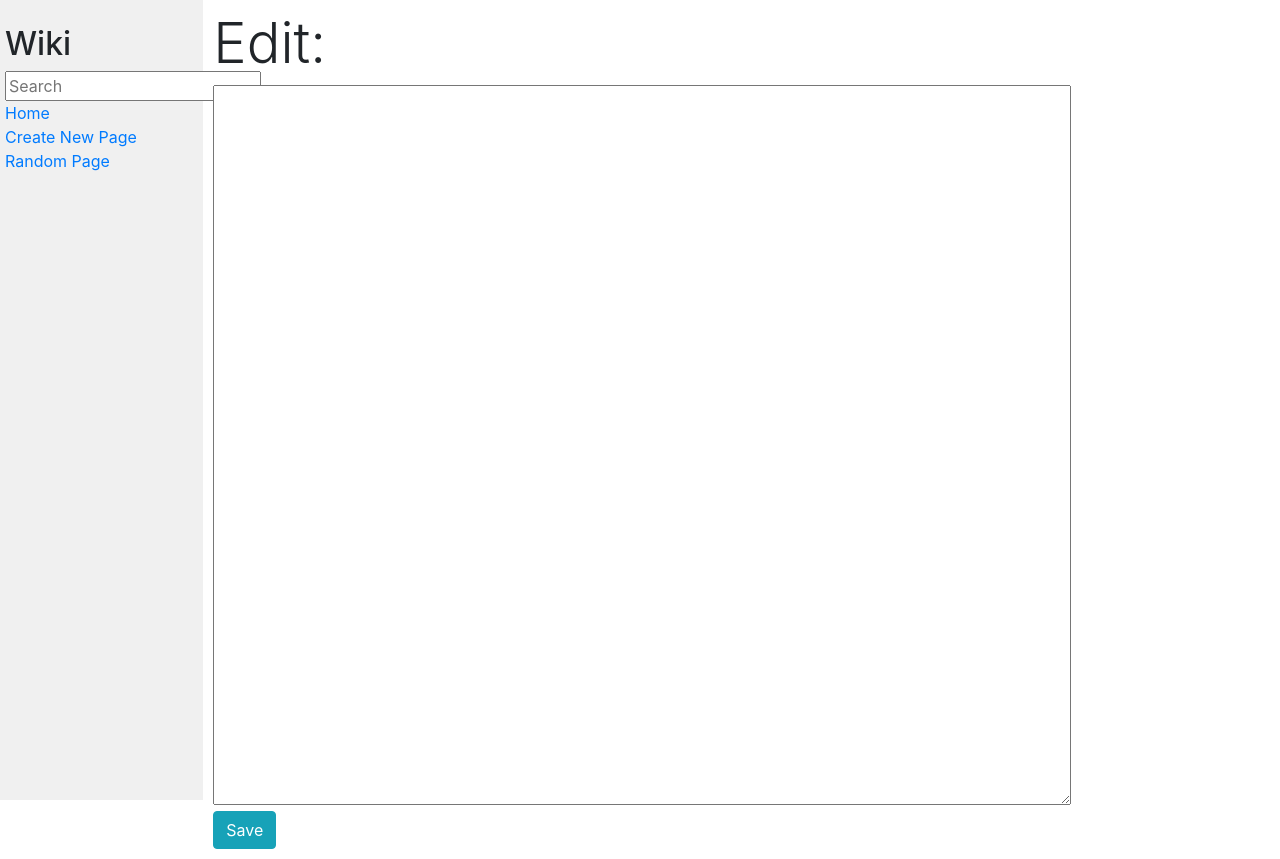
After one commit to bellfrank/wiki, a Django app: template encyclopedia/templates/encyclopedia/edit.html in a window 1280 px wide. The commit adds this page. Run offline with Django 3.2, Linux system fonts and the light colour scheme; the template is opened without the code that fills it: values that come from a table or form of the project are taken from there, others are empty; some libraries are stand-ins or nearby versions.

Commit message:
most update

```diff
--- /dev/null
+++ b/encyclopedia/templates/encyclopedia/edit.html
@@ -0,0 +1,15 @@
+{% extends "encyclopedia/layout.html" %}
+
+{% block title %}
+    Edit
+{% endblock %}
+
+{% block body %}
+    <form method="post" >
+        {% csrf_token %}
+        <h2 class="display-4">Edit:</h2>
+            {{edit}}
+        <br>
+        <input class="save btn btn-info" type="submit" value="Save"/>
+    </form>
+{% endblock %}
--- a/encyclopedia/templates/encyclopedia/webpages.html
+++ b/encyclopedia/templates/encyclopedia/webpages.html
@@ -7,7 +7,7 @@
 {% block body %}
 <div class="entry">
     {{ title | safe }}
-    <a class="edit" href=/edit/{{title}}>Edit Page</a>
+    <a class="edit" href ="{% url 'edit' %}" > Edit Page</a>
 </div>
 
 {% endblock %}
--- a/encyclopedia/urls.py
+++ b/encyclopedia/urls.py
@@ -5,5 +5,6 @@ from . import views
 urlpatterns = [
     path("", views.index, name="index"),
     path("create", views.create, name="create"),
-    path("<str:title>", views.webpages, name="webpages")
+    path("edit", views.edit, name="edit"),
+    path("<str:title>", views.webpages, name="webpages"),
 ]
--- a/encyclopedia/views.py
+++ b/encyclopedia/views.py
@@ -68,7 +68,7 @@ def create(request):
             textarea = form.cleaned_data["textarea"]
             entries = util.list_entries()
             if title in entries:
-                return render(request, "encyclopedia/error.html", {"form": Search(), "message": "Page already exist"})
+                return render(request, "encyclopedia/error.html", {"message": "Page already exists"})
             else:
                 util.save_entry(title,textarea)
                 page = util.get_entry(title)
@@ -83,3 +83,30 @@ def create(request):
                 return render(request, "encyclopedia/entry.html", context)
     else:
         return render(request, "encyclopedia/create.html", {"form": Search(), "post": Post()})
+
+def edit(request, title):
+    if request.method == 'GET':
+        page = util.get_entry(title)
+
+        context = {
+            'form': Search(),
+            'edit': Edit(initial={'textarea': page}),
+            'title': title
+        }
+
+        return render(request, "encyclopedia/edit.html", context)
+    else:
+        form = Edit(request.POST)
+        if form.is_valid():
+            textarea = form.cleaned_data["textarea"]
+            util.save_entry(title,textarea)
+            page = util.get_entry(title)
+            page_converted = markdowner.convert(page)
+
+            context = {
+                'form': Search(),
+                'page': page_converted,
+                'title': title
+            }
+
+            return render(request, "encyclopedia/entry.html", context)
```
Also changed, not shown: encyclopedia/templates/encyclopedia/error.html (added, +11 -0 lines), entries/Python.md (deleted, +0 -3 lines), entries/yes.md (deleted, +0 -1 lines).
